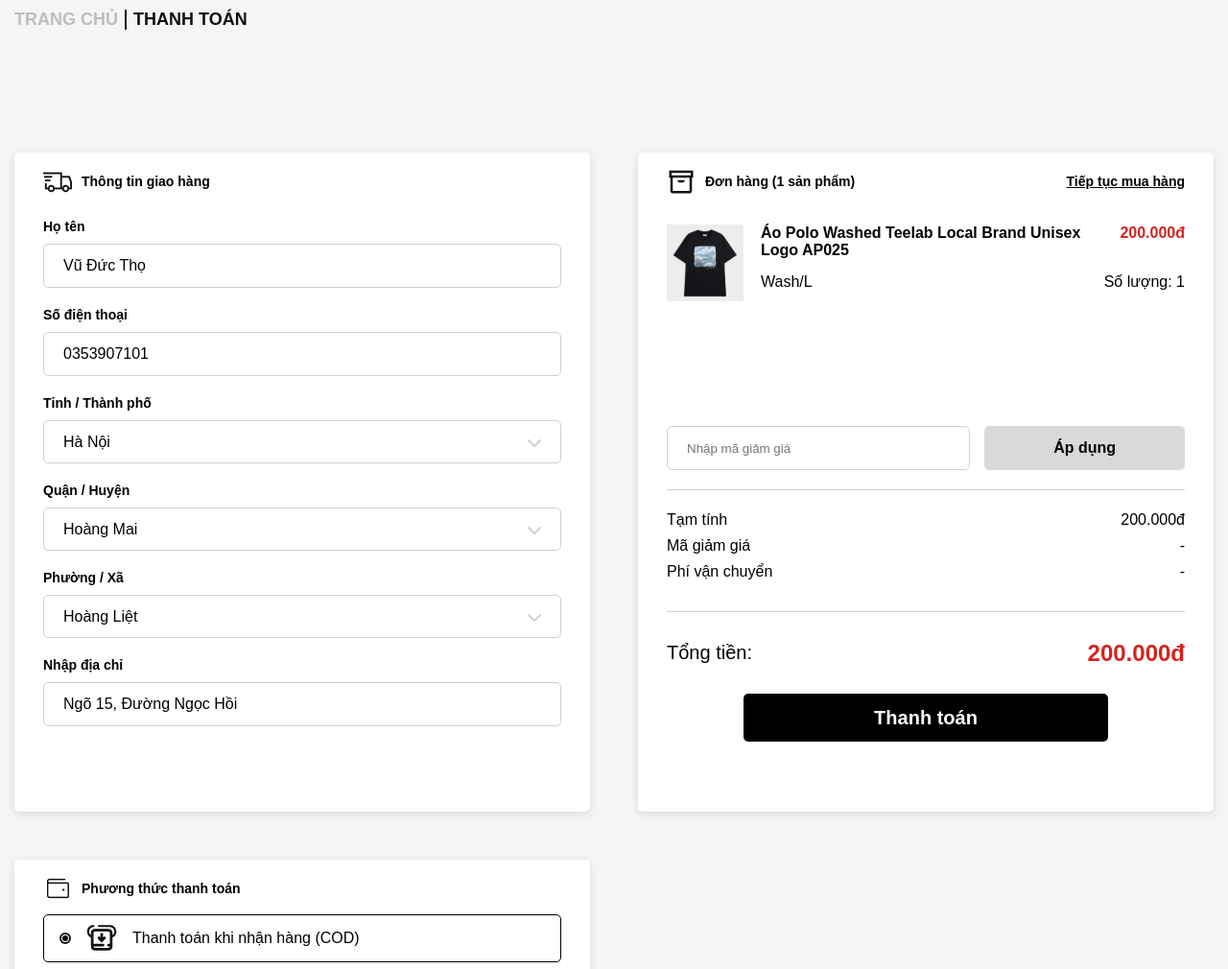
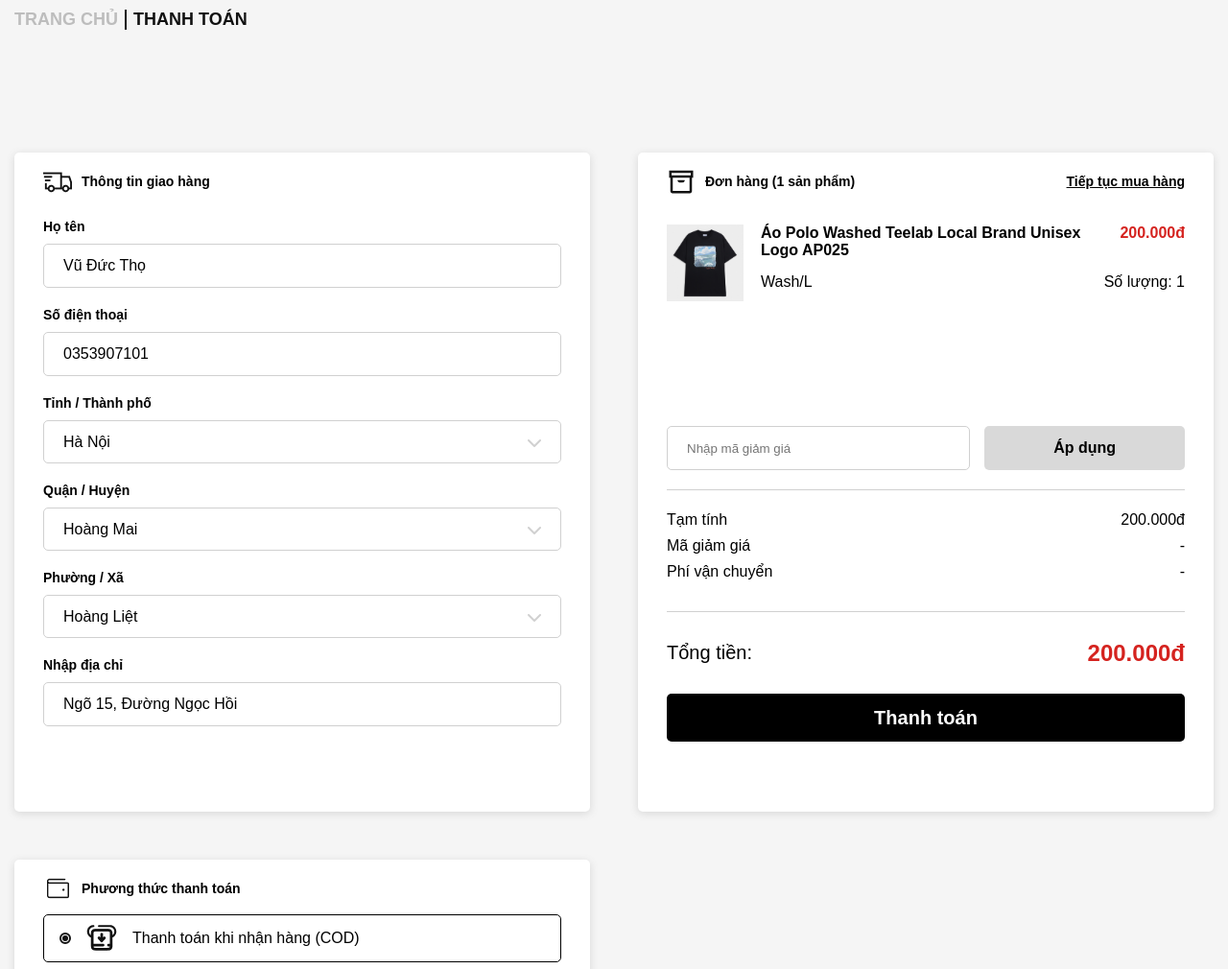
Before and after one commit to trungsliver/DinoStore, a plain HTML site: page thanhtoan.html in a window 1280 px wide. Shown: the part 90-1100 px from the top of the page at 96% size. Drawn offline with Linux system fonts and the light colour scheme.

Commit message:
btn thanh toan

```diff
--- a/style.scss
+++ b/style.scss
@@ -2181,9 +2181,9 @@
                 font-weight: 700;
                 background-color: #000;
                 color: white;
-                width: 380px;
+                width: 100%;
                 height: 50px;
-                margin: 0 auto;
+                // margin: 0 auto;
                 display: block;
                 border: none;
                 border-radius: 5px;
```
Also changed, not shown: style.css, 1 other file.
